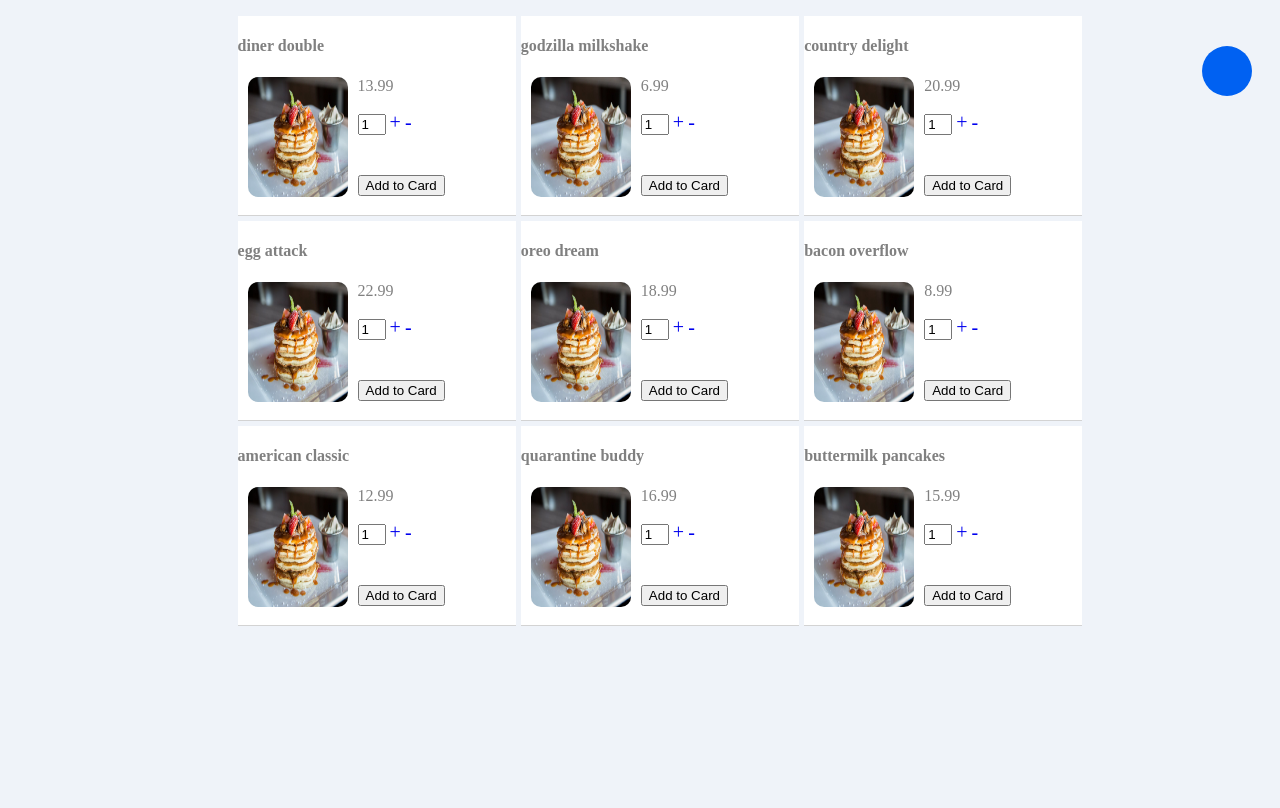
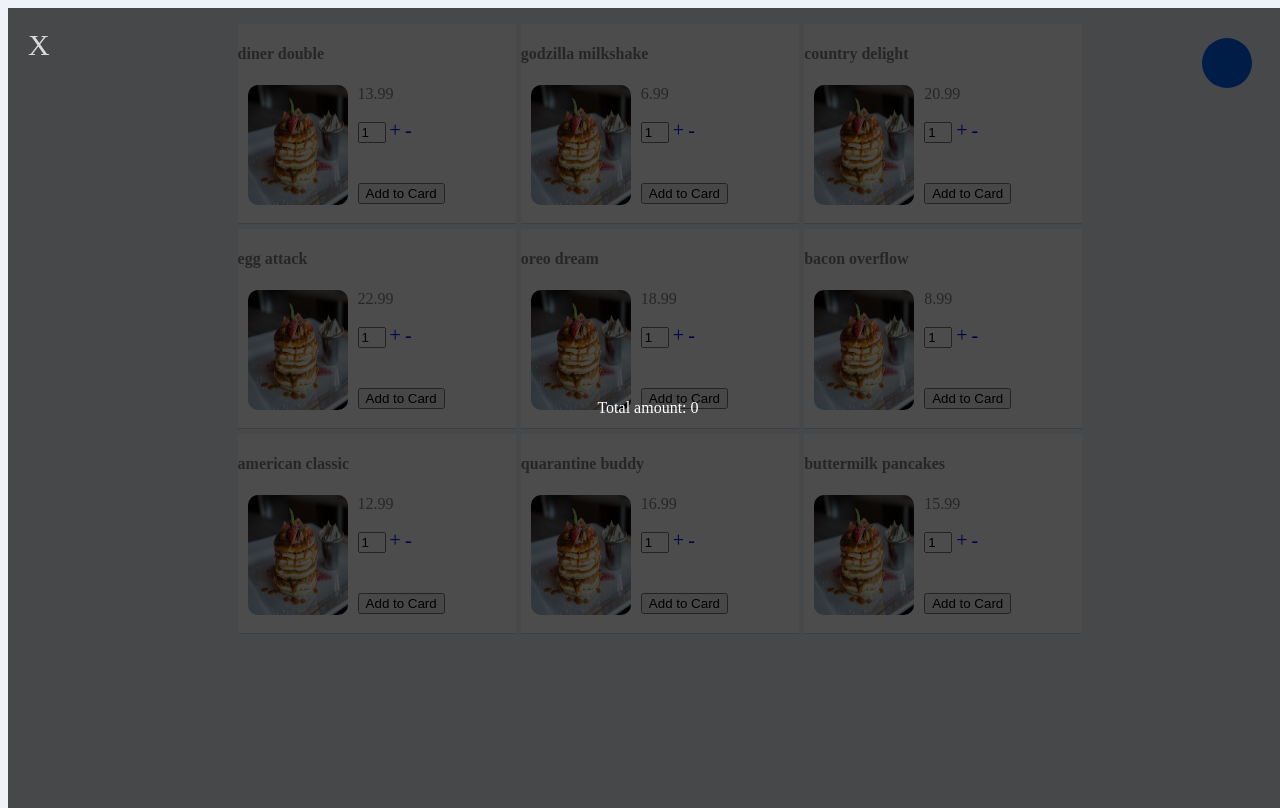
Before and after one commit to Adilet312/ShoppingCardJS, a website built with webpack: page src/index.html in a window 1280 px wide. Both pictures are taken after a click on the element 1227 px from the left and 71 px from the top of the page. Built offline with nearby package versions, Linux system fonts and the light colour scheme; a web font is replaced by a local one.

Commit message:
Add model for shopping card.

```diff
--- a/src/Product.js
+++ b/src/Product.js
@@ -1,11 +1,12 @@
 export default class Product{
-  constructor(name,price){
+  constructor(productId,name,price){
     this.name = name;
     this.price = Number(price);
+    this.productId = productId;
   }
 
   print(){
-    let output = "Name: "+this.name +"\nPrice: "+this.price;
+    let output = "Name: "+this.name +", Price: "+this.price;
     return output;
   }
 }
--- a/src/css/main.scss
+++ b/src/css/main.scss
@@ -3,7 +3,24 @@
 body{
   background: $primary;
   position: relative;
+  display: flex;
+  justify-content: center;
+  align-items: center;
+  justify-content: space-around;
 }
+.close{
+  position: absolute;
+  top:20px;
+  left:20px;
+  color: rgba(255,255,255,0.8);
+  font-size: 30px;
+  z-index: 1;
+
+}
+.close:hover{
+  color:red;
+}
+
 .basket{
   color:#fff;
   font-size: 20px;
--- a/src/main.js
+++ b/src/main.js
@@ -1,6 +1,6 @@
 import './css/main.scss';
 import img from './assets/images/item_1.jpeg';
-// import uid from 'uid';
+import uid from 'uid';
 import Product from './Product.js';
 import ListProducts from './ListProducts.js';
 const products= [
@@ -127,17 +127,59 @@ window.addEventListener('DOMContentLoaded',function(){
       let products = document.querySelectorAll('.productName');
 
       for(let index = 0; index<quantities[idx].value; index++){
-        listProducts.addProduct(new Product(products[idx].innerText,Number(prices[idx].innerText)))
+        let key = uid();
+        let product = new Product(key,products[idx].innerText,Number(prices[idx].innerText));
+        sessionStorage.setItem(key,product.print());
+        console.log(product)
+        listProducts.addProduct(product);
       }
       let shoppingCardQty = document.querySelector('.basket');
       quantities[idx].value = "1";
-      // sessionStorage.setItem(uid(),product.print());
       shoppingCardQty.innerText = listProducts.productId;
       qty = 1;
       })
     }
     document.querySelector('.basket').addEventListener('click',function(){
-      console.log("total amount: ",listProducts.total());
+      let overlay =  document.createElement('ul');
+      overlay.className = "overlayClass";
+      overlay.style.listStyle = "none";
+      overlay.style.margin = "0px auto";
+      overlay.style.display = "flex";
+      overlay.style.flexDirection = "column";
+      overlay.style.alignItems = "center";
+      overlay.style.justifyContent = "center";
+      overlay.style.zIndex = "1";
+      overlay.style.color = "white";
+      overlay.style.padding = "0px";
+      overlay.style.position = "absolute";
+      overlay.style.top = window.pageYOffset + "px";
+      overlay.style.left =  window.pageXOffset + "px";
+      overlay.style.background = 'rgba(0,0,0,0.7)';
+      overlay.style.width = window.innerWidth + "px";
+      overlay.style.height = window.innerHeight + "px";
+      for(let index = 0; index < listProducts.products.length; index++){
+        let getProduct = sessionStorage.getItem(`${listProducts.products[index].productId}`);
+        let li = document.createElement('li');
+        li.innerText = getProduct;
+        overlay.appendChild(li);
+
+      }
+      let li = document.createElement('li');
+      li.innerText = "Total amount: "+ listProducts.total();
+      overlay.appendChild(li);
+      let x = document.createElement('span');
+      x.className = "close";
+      x.innerText = "X";
+      overlay.appendChild(x);
+      document.body.appendChild(overlay);
     })
 
 });
+document.querySelector('body').addEventListener('click',function(e){
+  let ul = e.target;
+  ul.tagName==='UL' && (ul.parentNode.removeChild(ul));
+
+
+},false);
+
+ /*Close icon*/
```
